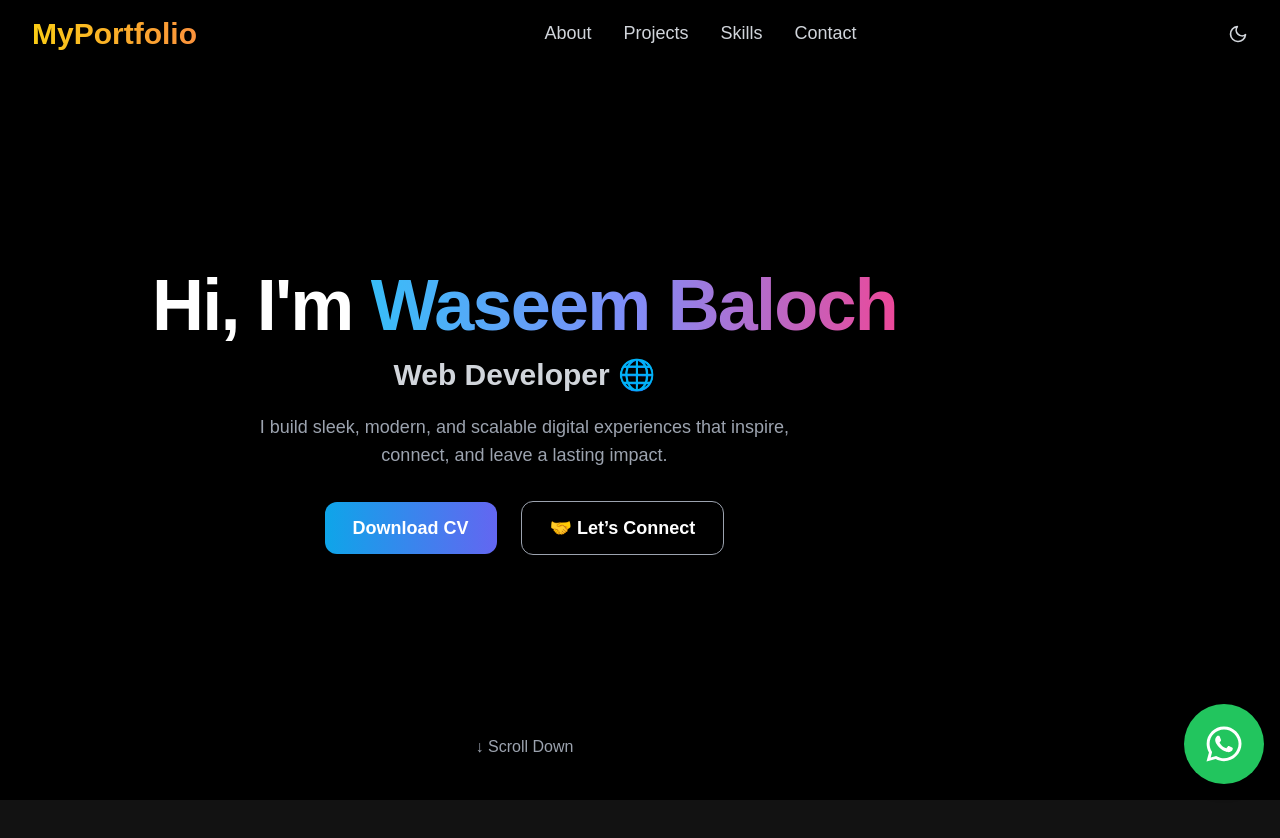
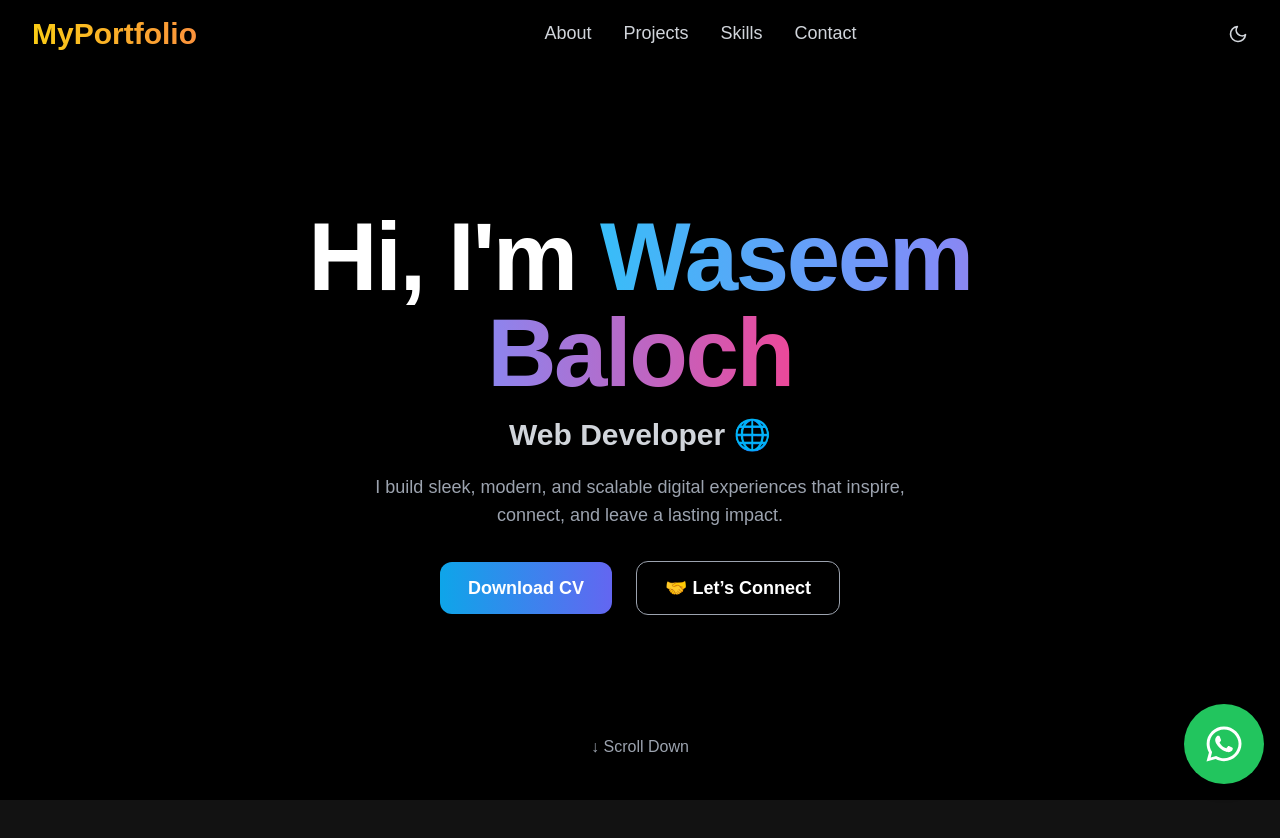
Before and after one commit to waseembaloch21/Next-Portfolio, a Next.js app: page / in a window 1280 px wide. Shown: the top 838 px of the page. Built offline with nearby package versions, Linux system fonts and the light colour scheme.

Commit message:
code updated

```diff
--- a/src/app/Components/Contact.jsx
+++ b/src/app/Components/Contact.jsx
@@ -37,7 +37,7 @@ const Contact = () => {
     return (
         <section
             id="contact"
-            className="py-20 px-4 bg-gradient-to-br-black text-white font-sans "
+            className="py-20 px-4 bg-black text-white font-sans "
         >
             <div className="max-w-xl mx-auto space-y-12">
                 <h2 className="text-4xl font-bold text-center mb-12">
--- a/src/app/Components/HeaderSection.jsx
+++ /dev/null
@@ -1,22 +0,0 @@
-import React from 'react';
-import Navbar from './Navbar';
-import Hero from './Hero';
-import BackgroundCanvas from './BackgroundCanvas';
-
-const HeaderSection = () => {
-  return (
-    <header className='h-screen  flex flex-col relative'>
-      {/* Navbar */}
-      <div className='px-5 sm:px-20 md:px-32'>
-        <Navbar />
-      </div>
-
-      {/* Hero Section */}
-      <div className='flex-grow flex items-center px-5 sm:px-20 md:px-32'>
-        <Hero />
-      </div>
-    </header>
-  );
-};
-
-export default HeaderSection;
--- a/src/app/Components/Hero.jsx
+++ b/src/app/Components/Hero.jsx
@@ -39,12 +39,12 @@ export default function Hero() {
       {/* Hero Content */}
       <div className="relative z-10 px-6 text-center max-w-4xl" data-aos="fade-up">
         <h1
-          className="mt-6 text-5xl text-white sm:text-6xl lg:text-7xl font-extrabold tracking-tight leading-tight"
+          className="mt-6 text-5xl text-white sm:text-6xl lg:text-8xl font-extrabold tracking-tight leading-tight"
           data-aos="fade-down"
         >
           Hi, I'm{" "}
           <span className="bg-gradient-to-r from-sky-400 via-indigo-400 to-pink-500 bg-clip-text text-transparent drop-shadow-lg">
-            Waseem Baloch
+              Waseem Baloch
           </span>
         </h1>
 
--- a/src/app/globals.css
+++ b/src/app/globals.css
@@ -1,109 +1,11 @@
 @tailwind base;
 @tailwind components;
 @tailwind utilities;
-
-:root {
-  --background: #ffffff;
-  --foreground: #171717;
-}
-
-@media (prefers-color-scheme: dark) {
-  :root {
-    --background: #0a0a0a;
-    --foreground: #ededed;
-  }
-}
-
-
-
-
-body{
-  font-family: Arial, Helvetica, sans-serif;
-    background-color: black;
-    color: white;
-    overflow-x: hidden;
-
-}
-.cv {
-  display: inline-block;
-  text-decoration: none;
-  font-weight: bold;
-  font-family: 'Times New Roman', Times, serif;
-  background-color: #3affff;
-  color: #000;
-  border: none;
-  border-radius: 25px;
-  padding: 12px 25px;
-  font-size: 1rem;
-  cursor: pointer;
-  transition: background-color 0.3s ease, transform 0.2s, box-shadow 0.2s;
-  width: auto;
-  margin: auto;
-  margin-left: 3%;
-  max-width: 300px;
-}
-
-.card-box {
-  display: flex;
-  flex-wrap: wrap;
-  justify-content: center;
-  gap: 20px;
-}
-
-.card {
-  width: 170px;
-  padding: 10px 6px;
-  display: flex;
-  flex-direction: column;
-  align-items: center;
-  justify-content: center;
-  border-radius: 12px;
-  box-shadow: 0 0 8px rgba(0, 0, 0, 0.43), 0 0 8px rgba(0, 0, 0, 0.43);
-  margin: 8px;
-}
-
-.card img {
-  width: 130px;
-  height: 130px;
-  margin-bottom: 10px;
-}
-
-.card h1 {
-  font-size: 18px;
-  color: cyan;
-  text-align: center;
-  font-weight: bold;
-  font-family: serif;
-}
-
-@media (max-width: 768px) {
-  .card-box {
-    flex-direction: column;
-    align-items: center;
-  }
-}
 
 
 
 
 
-
-::-webkit-scrollbar {
-    width: 12px;
-  }
-
-  ::-webkit-scrollbar-track {
-    background: #2c2f36;
-  }
-
-  ::-webkit-scrollbar-thumb {
-    background-color: #444c56;
-    border-radius: 10px;
-    border: 2px solid #2c2f36;
-    transition: background-color 0.3s ease-in-out;
-  }
-
-
-  ::-webkit-scrollbar-thumb:hover {
-    background-color: #636b74;
-  }
+body {
+  font-family: 'Orbitron', sans-serif;
+}
--- a/src/app/page.js
+++ b/src/app/page.js
@@ -1,6 +1,5 @@
 import React from 'react';
 import { FaWhatsapp } from 'react-icons/fa';
-import HeaderSection from './Components/HeaderSection';
 import ProjectsSection from './Components/ProjectsSection';
 import ServicesSection from './Components/ServicesSection';
 import Testimonials from './Components/Testimonials';
@@ -8,12 +7,14 @@ import Contact from './Components/Contact';
 import Footer from './Components/Footer';
 import SkillsSection from './Components/Skills';
 import About from './Components/About';
+import Navbar from './Components/Navbar';
+import Hero from './Components/Hero';
 
 export default function Home() {
   return (
       <div >
-
-      <HeaderSection />
+      <Navbar/>
+      <Hero/>
       <About/>
       <ProjectsSection />
       <ServicesSection />
```
Also changed, not shown: src/app/Components/BackgroundCanvas.jsx (added).
